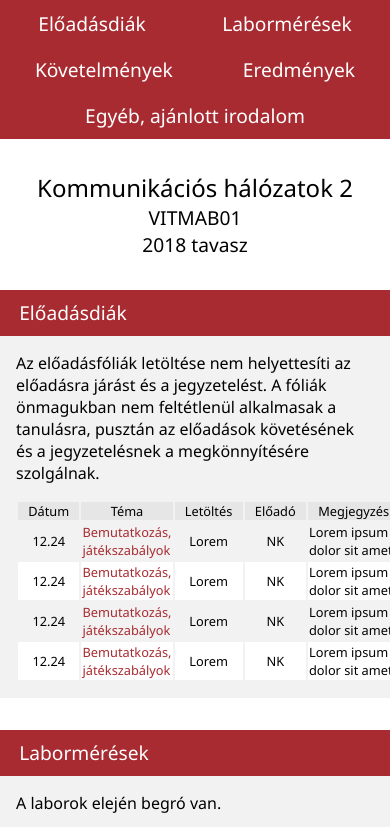
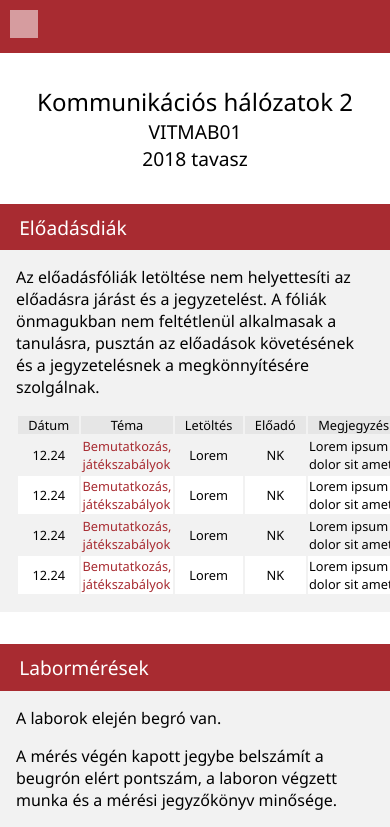
Before and after one commit to anadutova/kh2, a plain HTML site: page index.html in a window 390 px wide. Shown: the top 827 px of the page. Drawn offline with Linux system fonts and the light colour scheme.

Commit message:
Hamburger menu

```diff
--- a/index.html
+++ b/index.html
@@ -6,7 +6,10 @@
 	<meta name="viewport" content="width=device-width, initial-scale=1">
 </head>
 <body>
-
+	<div class="burger-bar">
+	<label for="burger-check" class="burger-bar__button"></label>
+	</div>
+	<input class="burger-check" id="burger-check" type="checkbox">
 	<div class="menu">
 		<div class="menu__item">Előadásdiák</div>
 		<div class="menu__item">Labormérések</div>
--- a/styles.css
+++ b/styles.css
@@ -37,6 +37,10 @@
 
 .header{
   margin: 2em 5em;
+}
+
+.burger-check {
+  display: none;
 }
 
 .menu {
@@ -149,4 +153,43 @@
 		margin: 2em 0;
 }
 
+
+
 }
+
+@media (max-width: 576px) {
+
+.menu {
+  overflow: hidden;
+  max-height: 0;
+  -webkit-transition: max-height 0.5s ease-in-out;
+  transition: max-height 0.5s ease-in-out;
+}
+
+.burger-check:checked ~ .menu {
+  display: block;
+  max-height: initial;
+  -webkit-transition: max-height 0.5s ease-in-out;
+  transition: max-height 0.5s ease-in-out;
+}
+
+.menu__item {
+  width: 100vw;
+  text-align: center;
+}
+
+.burger-bar {
+  padding: .5em;
+  font-size: 1.2em;
+  content: "";
+  color: #fff;
+  background-color: #A82B31;
+}
+
+.burger-bar__button {
+  display: inline-block;
+  width: 28px;
+  height: 28px;
+  background-color: #fff8;
+}
+}
```
